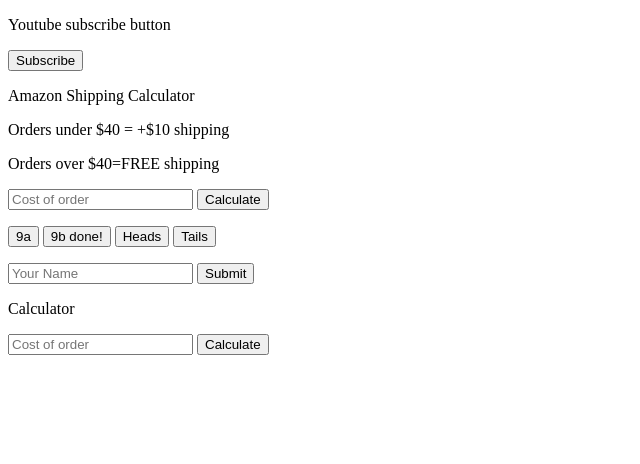
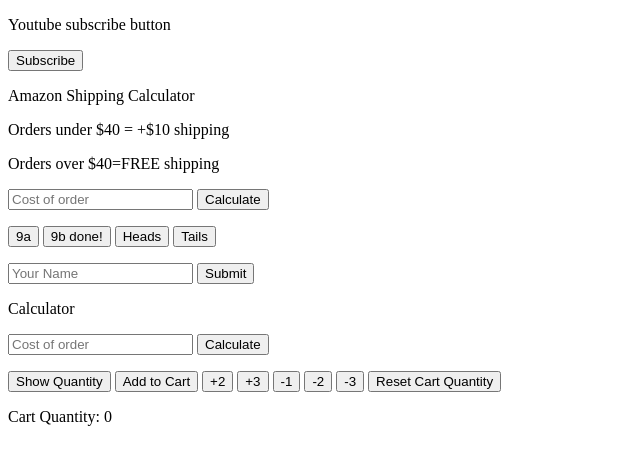
Before and after one commit to kdcontent/js-learning, a plain HTML site: page 09-dom-projects.html in a window 1280 px wide. Shown: the whole page, without its empty margins (0-640 px from the left). Drawn offline with Linux system fonts and the light colour scheme.

Commit message:
DOM projects

```diff
--- a/09-dom-projects.html
+++ b/09-dom-projects.html
@@ -68,14 +68,37 @@ calculate();
 
 
 
+<!-- Cart quantity -->
 
+<button onclick="
+  updateCartQuantity();
+">Show Quantity</button>
+<button onclick="
+  updateCartQuantity(1);
+">Add to Cart</button>
 
+<button onclick="
+  updateCartQuantity(2);
+">+2</button>
+<button onclick="
+  updateCartQuantity(3);
+">+3</button>
 
+<button onclick="
+  updateCartQuantity(-1);
+">-1</button>
 
+<button onclick="
+  updateCartQuantity(-2);
+">-2</button>
+<button onclick="
+  updateCartQuantity(-3);
+">-3</button>
+<button onclick="
+  resetCartQuantity();
+">Reset Cart Quantity</button>
 
-
-
-
+<p class="js-cart-quantity"></p>
   <script src="09-dom-projects.js">
 
   </script>
--- a/09-dom-projects.js
+++ b/09-dom-projects.js
@@ -58,3 +58,19 @@ if (cost < 4000) {
 document.querySelector('.js-total').innerHTML = `$${cost / 100}` // back to dollar
 
 }
+
+
+// cart quantity
+
+let cartQuantity = 0;
+
+function updateCartQuantity(change) {
+  cartQuantity += change;
+  document.querySelector('.js-cart-quantity').innerHTML = `Cart Quantity: ${cartQuantity}`;
+
+}
+function resetCartQuantity() {
+  cartQuantity = 0;
+  document.querySelector('.js-cart-quantity').innerHTML = `Cart Quantity: ${cartQuantity}`;
+}
+document.querySelector('.js-cart-quantity').innerHTML = `Cart Quantity: ${cartQuantity}`;
```
